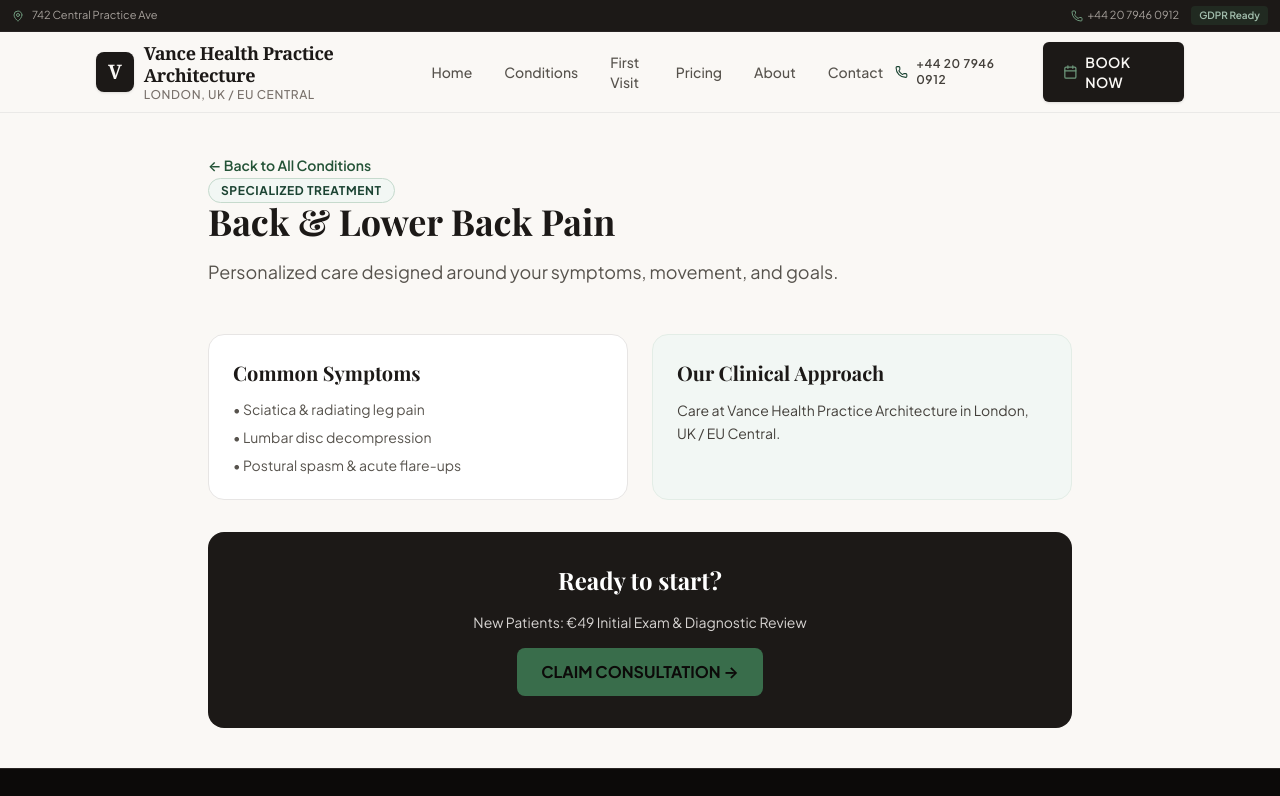
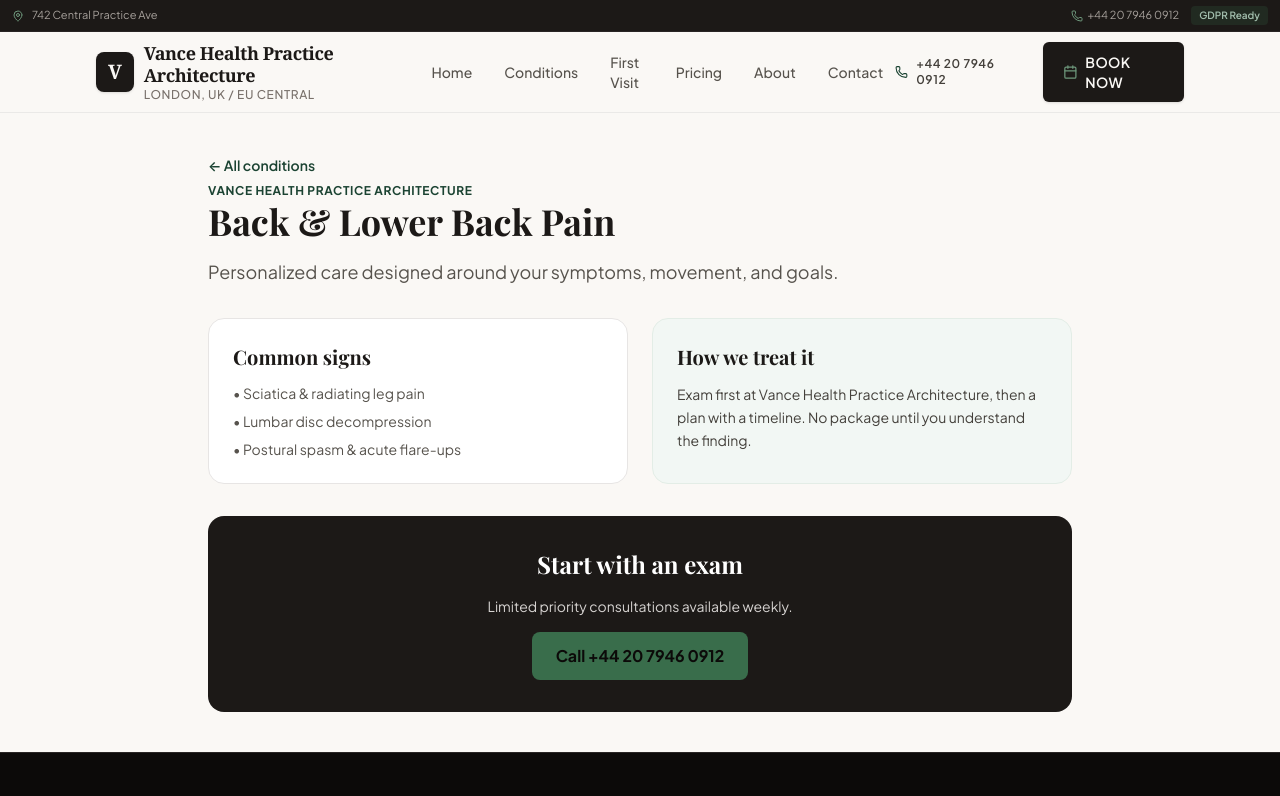
Before and after one commit to drealslick/Chiropractor-web-demo, a React (Vite) app: page /conditions/back-pain in a window 1280 px wide. Shown: the top 796 px of the page. Built offline with nearby package versions, Linux system fonts and the light colour scheme; no server answers; the database is empty; a web font is replaced by a local one.

Commit message:
Update ConditionDetail.tsx

```diff
--- a/src/pages/ConditionDetail.tsx
+++ b/src/pages/ConditionDetail.tsx
@@ -3,8 +3,8 @@ import { useParams, Link } from 'react-router-dom';
 import { useClinic } from '../data/ClinicContext';
 import { conditionsData } from '../data/clinicData';
 
-function slugify(value: string) {
-  return value
+function slugify(title: string) {
+  return title
     .toLowerCase()
     .replace(/[^a-z0-9]+/g, '-')
     .replace(/(^-|-$)/g, '');
@@ -15,69 +15,81 @@ export default function ConditionDetail() {
   const { clinicData: clinic } = useClinic();
   const list = clinic.customConditions?.length ? clinic.customConditions : conditionsData;
 
-  const condition = list.find((item, i) => {
-    const id = item.id || slugify(item.title || `condition-${i}`);
-    return id === conditionId;
+  const condition = list.find((c) => {
+    const slug = slugify(c.title || c.id || '');
+    return slug === conditionId || c.id === conditionId;
   });
 
   if (!condition) {
     return (
       <div className="py-16 text-center space-y-4 max-w-xl mx-auto px-4">
-        <h1 className="text-2xl font-bold text-stone-900">Condition Not Found</h1>
-        <Link to="/conditions" className="inline-block px-4 py-2 bg-emerald-600 text-white rounded-lg">
-          ← Back to All Conditions
+        <h1 className="text-2xl font-bold text-stone-900">Condition not found</h1>
+        <Link to="/conditions" className="text-emerald-700 font-semibold">
+          ← All conditions
         </Link>
       </div>
     );
   }
 
-  const symptoms = Array.isArray(condition.symptoms) ? condition.symptoms : [];
+  const extra = condition as typeof condition & { treatment?: string };
+  const symptoms = condition.symptoms?.length ? condition.symptoms : [];
 
   return (
     <div className="py-10 px-4 max-w-4xl mx-auto space-y-8">
-      <Link to="/conditions" className="text-sm font-semibold text-emerald-600">
-        ← Back to All Conditions
+      <Link to="/conditions" className="text-sm font-semibold text-emerald-700">
+        ← All conditions
       </Link>
 
       <section className="space-y-4">
-        <span className="text-xs font-bold text-emerald-700 uppercase tracking-wider bg-emerald-50 px-3 py-1 rounded-full border border-emerald-200">
-          Specialized Treatment
+        <span className="text-xs font-bold text-emerald-700 uppercase tracking-wider">
+          {clinic.name}
         </span>
         <h1 className="text-3xl md:text-4xl font-bold text-stone-900">{condition.title}</h1>
         <p className="text-lg text-stone-600 leading-relaxed">{condition.description}</p>
       </section>
 
-      <div className="grid grid-cols-1 md:grid-cols-2 gap-6 pt-4">
+      <div className="grid grid-cols-1 md:grid-cols-2 gap-6">
         <div className="p-6 bg-white border border-stone-200 rounded-2xl">
-          <h2 className="font-bold text-xl text-stone-900 mb-3">Common Symptoms</h2>
+          <h2 className="font-bold text-xl text-stone-900 mb-3">Common signs</h2>
           {symptoms.length ? (
             <ul className="space-y-2">
-              {symptoms.map((symptom, idx) => (
-                <li key={idx} className="text-sm text-stone-600">
-                  • {typeof symptom === 'string' ? symptom : String(symptom)}
+              {symptoms.map((s) => (
+                <li key={s} className="text-sm text-stone-600">
+                  • {s}
                 </li>
               ))}
             </ul>
           ) : (
-            <p className="text-sm text-stone-500">Details provided during consultation.</p>
+            <p className="text-sm text-stone-600">We’ll confirm this on examination, not from a web form.</p>
           )}
         </div>
         <div className="p-6 bg-emerald-50 border border-emerald-100 rounded-2xl">
-          <h2 className="font-bold text-xl text-stone-900 mb-3">Our Clinical Approach</h2>
+          <h2 className="font-bold text-xl text-stone-900 mb-3">How we treat it</h2>
           <p className="text-sm text-stone-700 leading-relaxed">
-            Care at {clinic.name} in {clinic.cityState || clinic.city}.
+            {extra.treatment ||
+              `Exam first at ${clinic.name}, then a plan with a timeline. No package until you understand the finding.`}
           </p>
         </div>
       </div>
 
       <div className="p-8 bg-stone-900 text-white rounded-2xl text-center space-y-4">
-        <h3 className="text-2xl font-bold">Ready to start?</h3>
-        <p className="text-stone-300 text-sm max-w-md mx-auto">
-          {clinic.offerHeadline || `Book with ${clinic.name}`}
-        </p>
-        <Link to="/" className="inline-block bg-emerald-500 text-stone-950 font-bold px-6 py-3 rounded-lg">
-          {clinic.offerCtaText || 'Book from the homepage'}
-        </Link>
+        <h3 className="text-2xl font-bold">Start with an exam</h3>
+        <p className="text-stone-300 text-sm">{clinic.offerSubtext || `Call ${clinic.phone}`}</p>
+        {clinic.externalBookingUrl ? (
+          <a
+            href={clinic.externalBookingUrl}
+            className="inline-block bg-emerald-500 text-stone-950 font-bold px-6 py-3 rounded-lg"
+          >
+            {clinic.offerCtaText || 'Book now'}
+          </a>
+        ) : (
+          <a
+            href={`tel:${clinic.phoneRaw || clinic.phone}`}
+            className="inline-block bg-emerald-500 text-stone-950 font-bold px-6 py-3 rounded-lg"
+          >
+            Call {clinic.phone}
+          </a>
+        )}
       </div>
     </div>
   );
```
